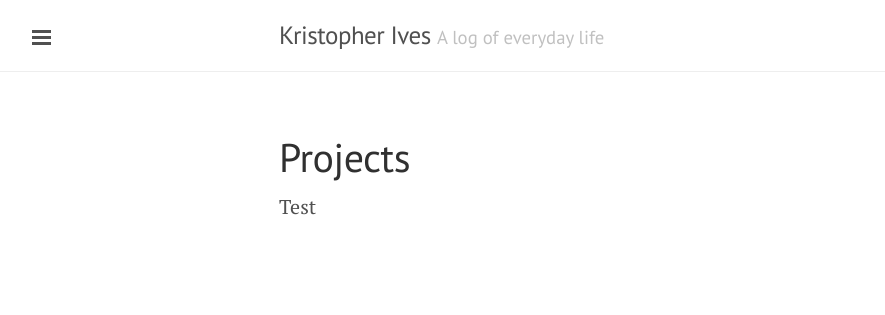
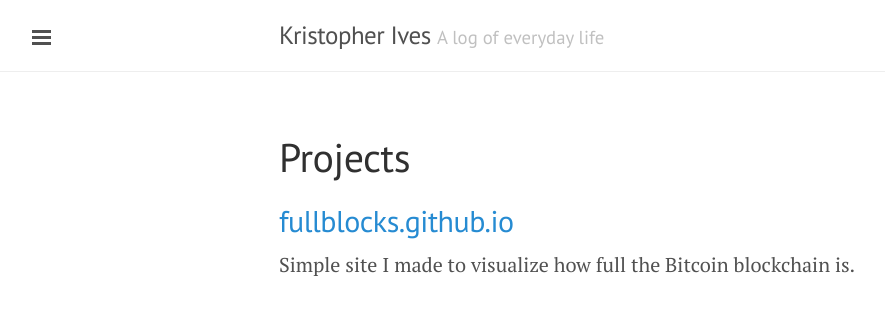
Before and after one commit to krisives/krisives.github.io, a Jekyll site: the page built from projects/index.md, in a window 1280 px wide. Shown: the top 315 px of the page, without its empty margins (1-886 px from the left). Built offline with Jekyll 4.4.1, drawn with Linux system fonts in a browser that asks for light colours.

Commit message:
Update index.md

```diff
--- a/projects/index.md
+++ b/projects/index.md
@@ -2,4 +2,6 @@
 title: Projects
 layout: page
 ---
-Test
+
+## [fullblocks.github.io](https://fullblocks.github.io)
+Simple site I made to visualize how full the Bitcoin blockchain is.
```
